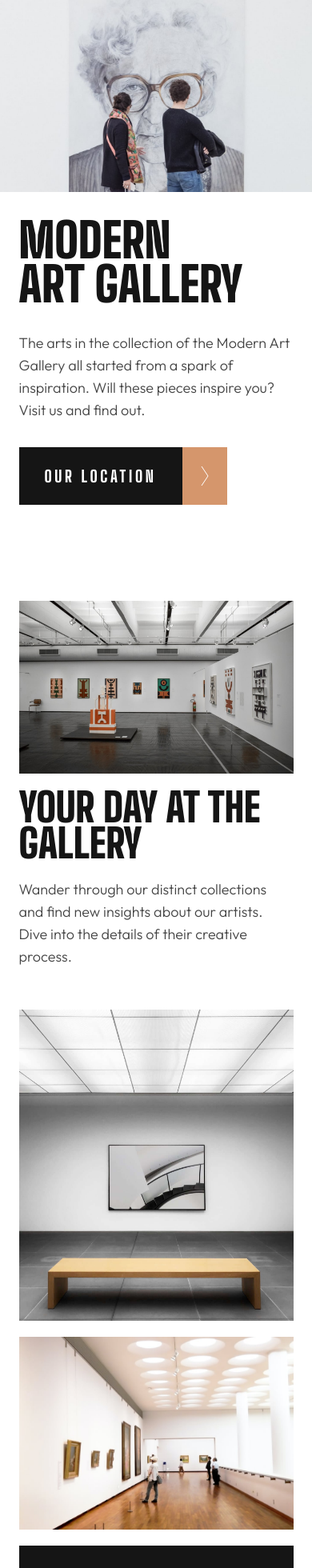
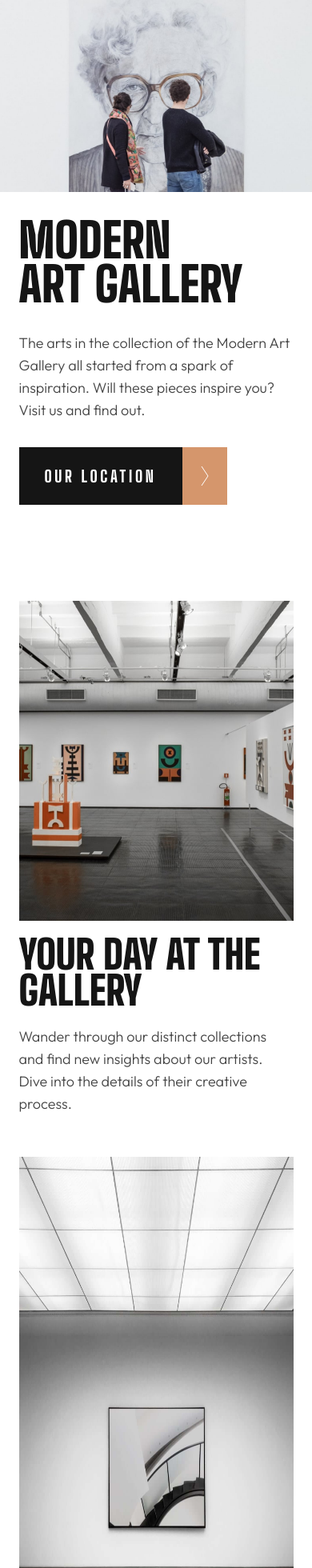
Before and after one commit to t-minini/art-gallery-website, a React (Create React App) app: page / in a window 390 px wide. Shown: the top 1960 px of the page at 80% size. Built offline with nearby package versions, Linux system fonts and the light colour scheme.

Commit message:
:lipstick: small update to match frontend mentors screenshot

```diff
--- a/src/components/Home/HomeMiddleSection/HomeMiddle.module.css
+++ b/src/components/Home/HomeMiddleSection/HomeMiddle.module.css
@@ -39,14 +39,14 @@
 }
 
 .img1 {
-  height: 100%;
+  height: 40rem;
   object-fit: cover;
   grid-column-start: 2;
   grid-column-end: 4;
 }
 
 .img2 {
-  height: 100%;
+  height: 72rem;
   object-fit: fill;
   grid-row-start: 2;
   grid-row-end: 4;
@@ -96,7 +96,7 @@
     padding: 12rem 0;
   }
   .gridMiddle {
-    max-width: 68.9rem;
+    max-width: 90%;
     min-height: 113.1rem;
     grid-gap: 1.1rem;
   }
--- a/src/components/Home/HomeTopSection/HomeTop.module.css
+++ b/src/components/Home/HomeTopSection/HomeTop.module.css
@@ -143,7 +143,6 @@
   .topTextBtn {
     width: max-content;
     flex-direction: column;
-    top: 15%;
     left: 55%;
   }
 
```
